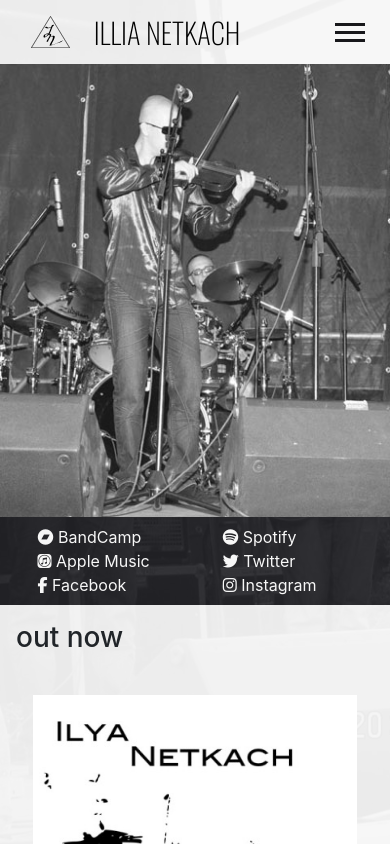
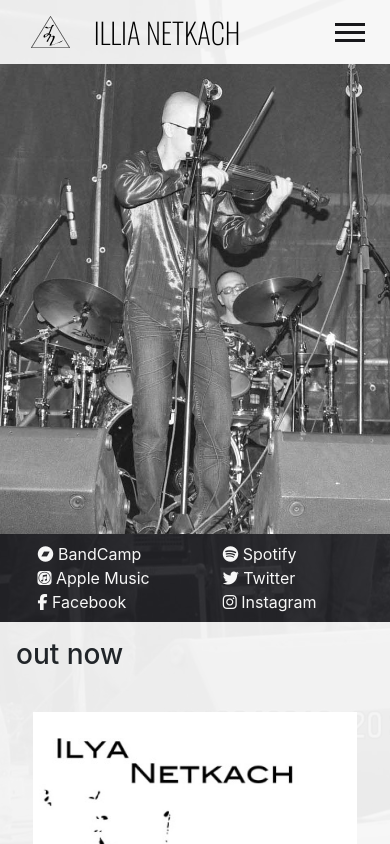
Before and after one commit to ellias-dev/illianetkach, a React (Create React App) app: page / in a window 390 px wide. Shown: the top 844 px of the page. Built offline with nearby package versions, Linux system fonts and the light colour scheme; a web font is replaced by a local one.

Commit message:
pics for mobile proper resolutions

```diff
--- a/src/sass/pages/_index.scss
+++ b/src/sass/pages/_index.scss
@@ -7,7 +7,7 @@
 
   }
 body {
-    background-image: url('/public/images/bkg1minimobile.jpg');
+    background-image: url('/public/images/bkg4allmobile.jpg');
     @include breakpoint-up(small){
         background-image: url('/public/images/background-opt768.jpg');
     }
```
Also changed, not shown: public/images/jumbomobile.jpg.
